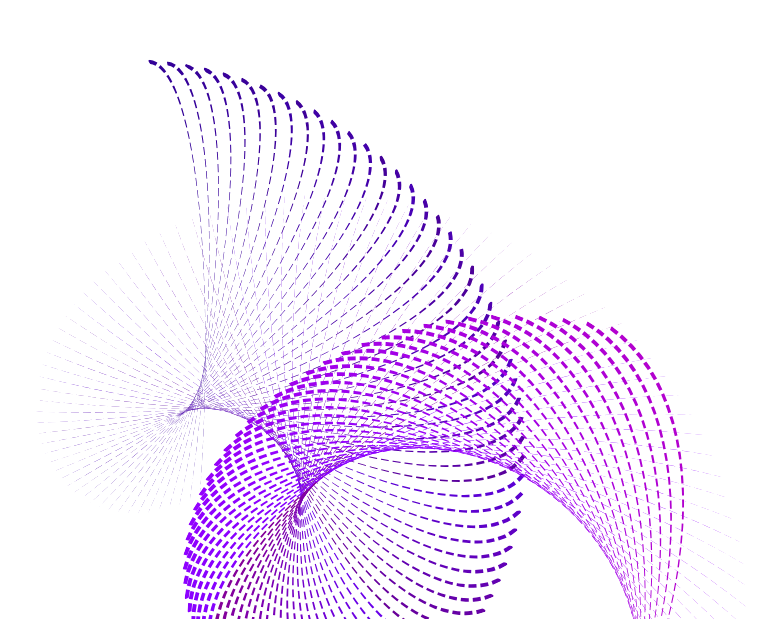
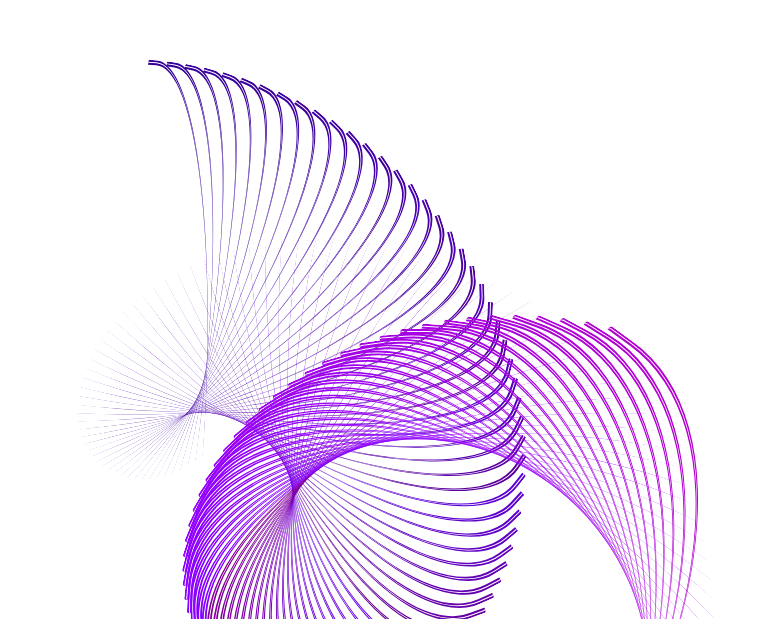
Before and after one commit to risingBirdSong/css_play, a React (Vite) app: page / in a window 1280 px wide. Shown: the part 181-800 px from the top of the page, without its empty margins (510-1280 px from the left). Built offline with nearby package versions, Linux system fonts and the light colour scheme.

Commit message:
swirling e

```diff
--- a/componenents/Pedal.tsx
+++ b/componenents/Pedal.tsx
@@ -25,10 +25,10 @@ const Pedal = (props: PedalProps) => {
         left: props.left,
         transform: `rotate(${props.rotateAmount}deg)`,
         borderTopLeftRadius: "1%",
-        borderTopRightRadius: "100%",
+        borderTopRightRadius: "90%",
         borderBottomRightRadius: "1%",
         borderBottomLeftRadius: "1%",
-        borderTop: `4px dashed ${colStr}`,
+        borderTop: `5px double ${colStr}`,
       }}
     ></div>
   );
```
Also changed, not shown: 2 other files (tests, documents, lock files or other folders).
